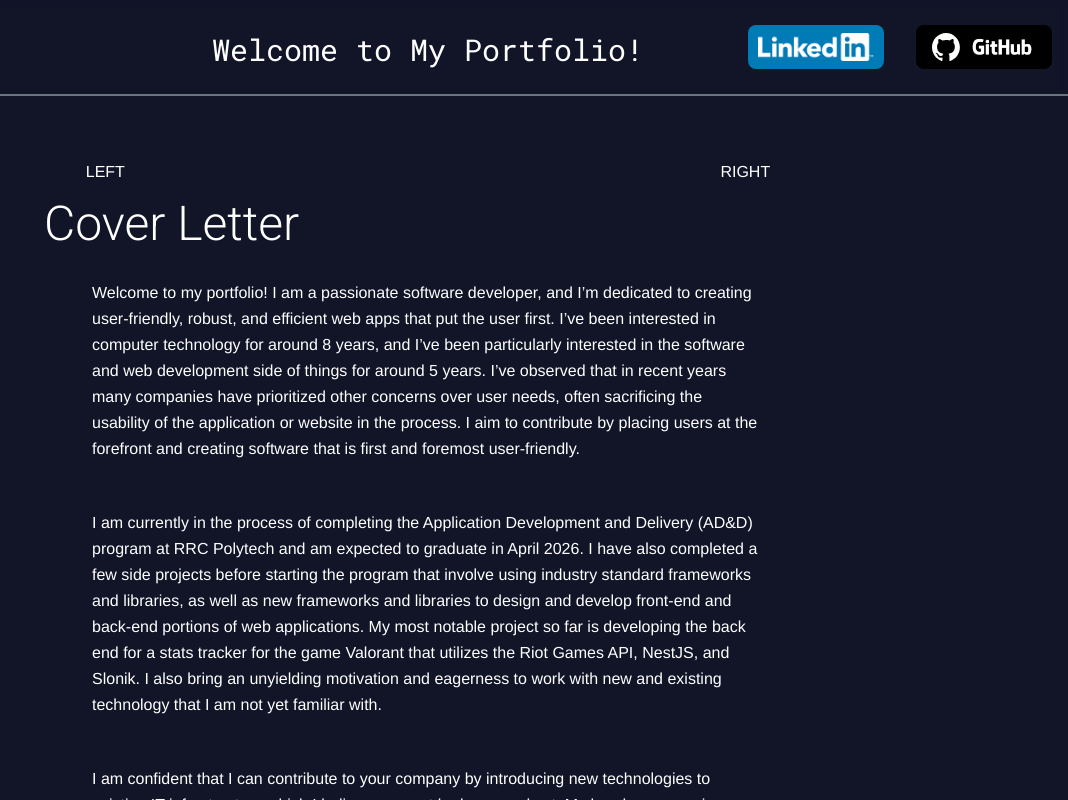
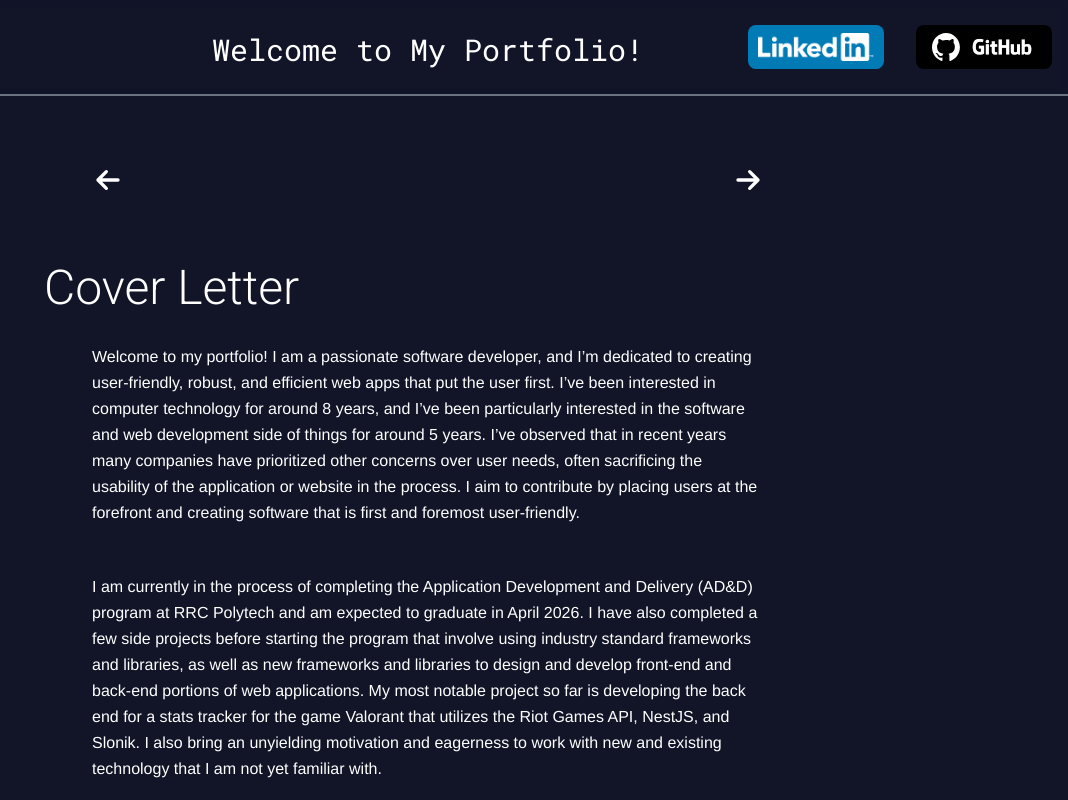
Before and after one commit to tysenh1/my-portfolio, a React (Vite) app: page / in a window 1280 px wide. Both pictures are taken after a click on the link "About Me". Shown: the part 700-1500 px from the top of the page, without its empty margins (212-1280 px from the left). Built offline with nearby package versions, Linux system fonts and the light colour scheme; what @lostisworld/tailwind-mask would draw is missing.

Commit message:
Added arrow svgs for the navigation buttons in the about me component instead of just words.

```diff
--- a/src/components/About/AboutMe.tsx
+++ b/src/components/About/AboutMe.tsx
@@ -3,7 +3,7 @@ import Resume from "./Resume/Resume"
 import CoverLetter from "./CoverLetter"
 import Interview from "./Interview"
 import { AnimatePresence, motion } from "framer-motion"
-import SlideButton from "./SlideButton"
+import { SlideLeftButton, SlideRightButton } from "./SlideButton"
 
 // @ts-ignore
 function AboutMe() {
@@ -40,11 +40,11 @@ function AboutMe() {
     <>
       <div className="relative w-full h-auto mt-48 mb-12">
         <div className="relative w-full flex justify-center mt-4">
-          <div onMouseEnter={() => setSlideState('left')} className="mx-auto">
-            <SlideButton handleClick={handleLeftClick} slideCounter={slideCounter} label={'LEFT'}/>
+          <div onMouseEnter={() => setSlideState('left')} className="mx-auto mb-12">
+            <SlideLeftButton handleClick={handleLeftClick} slideCounter={slideCounter} />
           </div>
-          <div onMouseEnter={() => setSlideState('right')} className="mx-auto">
-            <SlideButton handleClick={handleRightClick} slideCounter={slideCounter} label={'RIGHT'}/>
+          <div onMouseEnter={() => setSlideState('right')} className="mx-auto mb-12">
+            <SlideRightButton handleClick={handleRightClick} slideCounter={slideCounter} />
           </div>
 
         </div>
--- a/src/components/About/CoverLetter.tsx
+++ b/src/components/About/CoverLetter.tsx
@@ -1,6 +1,6 @@
 import { animate, motion } from "framer-motion";
 import SectionHeader from "./SectionHeader";
-import SlideButton from "./SlideButton";
+import { SlideLeftButton, SlideRightButton } from "./SlideButton";
 
 // @ts-ignore
 // None of these arguments are being used if the buttons are at the top of the page but I
--- a/src/components/About/Interview.tsx
+++ b/src/components/About/Interview.tsx
@@ -1,5 +1,5 @@
 import { animate, motion } from "framer-motion";
-import SlideButton from "./SlideButton";
+import { SlideLeftButton, SlideRightButton } from "./SlideButton";
 
 // @ts-ignore
 // None of these arguments are being used if the buttons are at the top of the page but I
--- a/src/components/About/Resume/Resume.tsx
+++ b/src/components/About/Resume/Resume.tsx
@@ -2,7 +2,7 @@ import { animate, motion } from "framer-motion";
 import { useState } from "react";
 import ResumeHeader from "./ResumeHeader";
 import SectionHeader from "../SectionHeader";
-import SlideButton from "../SlideButton";
+import { SlideLeftButton, SlideRightButton } from "../SlideButton";
 
 // @ts-ignore
 // None of these arguments are being used if the buttons are at the top of the page but I
--- a/src/components/About/SlideButton.tsx
+++ b/src/components/About/SlideButton.tsx
@@ -2,15 +2,29 @@
 // @ts-ignore
 // This is really shitty code but I don't care enough to fix it
 // If I don't redo this entire project I'm shooting myself
-function SlideButton({ handleClick, slideCounter, label }) {
+function SlideLeftButton({ handleClick, slideCounter }) {
 
   return (
     <>
       <div onClick={() => handleClick(slideCounter)} className="mx-auto z-50 text-white">
-        {label}
+        {/* TODO set a pointer event for hovering the div */}
+        <img src="src\assets\arrow-left.svg" className="w-10"/>
       </div>
     </>
   )
 }
 
-export default SlideButton
+// @ts-ignore
+function SlideRightButton({ handleClick, slideCounter }) {
+
+  return (
+    <>
+      <div onClick={() => handleClick(slideCounter)} className="mx-auto z-50 text-white">
+        {/* TODO set a pointer event for hovering the div */}
+        <img src="src/assets/arrow-right.svg" className="w-10"/>
+      </div>
+    </>
+  )
+}
+
+export { SlideLeftButton, SlideRightButton }
```
Also changed, not shown: src/assets/arrow-left.svg (added), src/assets/arrow-right.svg (added).
